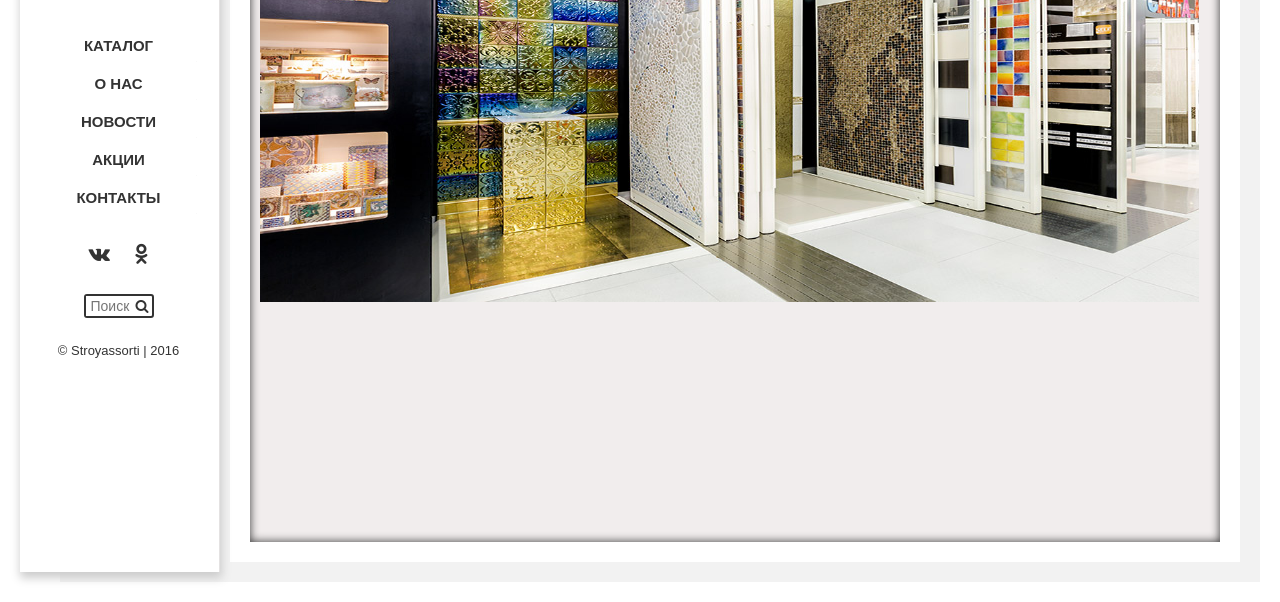
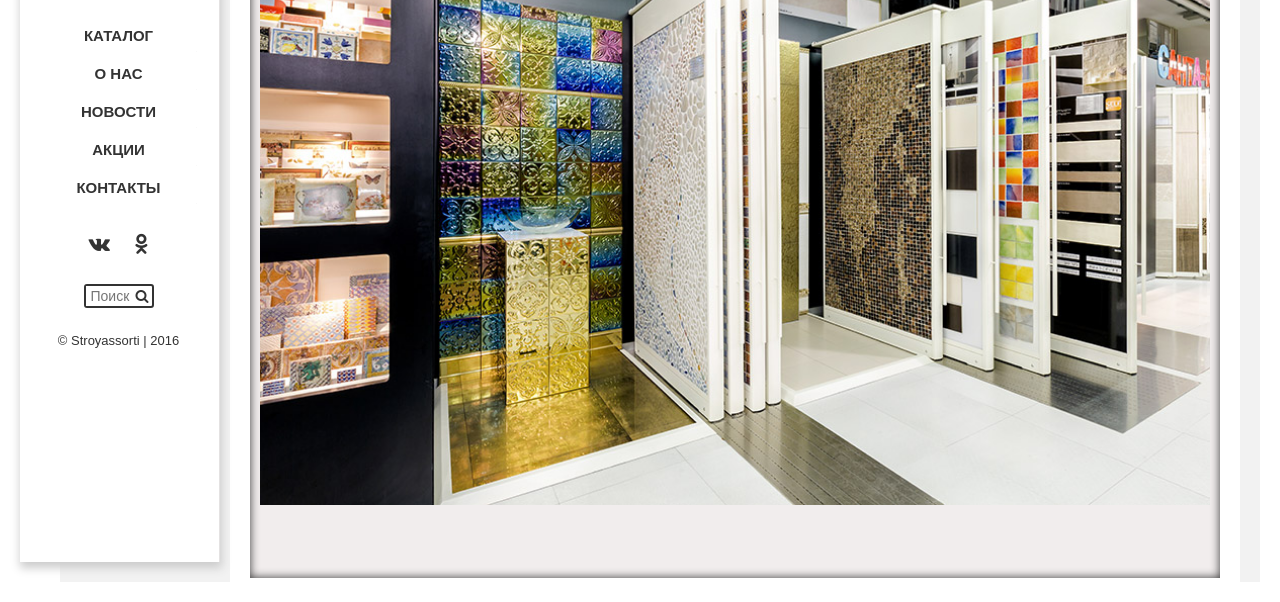
Before and after one commit to Zhachek/Project, a plain HTML site: page index.html in a window 1280 px wide. Shown: the part 198-800 px from the top of the page. Drawn offline with Linux system fonts and the light colour scheme; a web font is replaced by a local one.

Commit message:
redesigned slider for different screen sizes

```diff
--- a/sass/layout/_content.scss
+++ b/sass/layout/_content.scss
@@ -1,8 +1,9 @@
 .content {
 	@extend %clr;
-	height: 100%;
+	height: 105%;
 	margin-left: 150px;
 	padding: 10px;
+	overflow: hidden;
 	border: 20px solid #fff;
 	background-color: #f1eded;
 	-webkit-box-shadow: inset 0 0 10px #333;
@@ -29,8 +30,8 @@
 	}
 
 	&__image {
-		width: 939px;
-		height: 430px;
+		width: 100%;
+		height: auto;
 	}
 }
 
--- a/sass/layout/_header.scss
+++ b/sass/layout/_header.scss
@@ -2,7 +2,7 @@
 
 .header {
 	position: fixed;
-	top: 5%;
+	top: 30px;
 	left: 20px;
 	width: 200px;
 	height: 90%;
```
Also changed, not shown: css/main.css.
